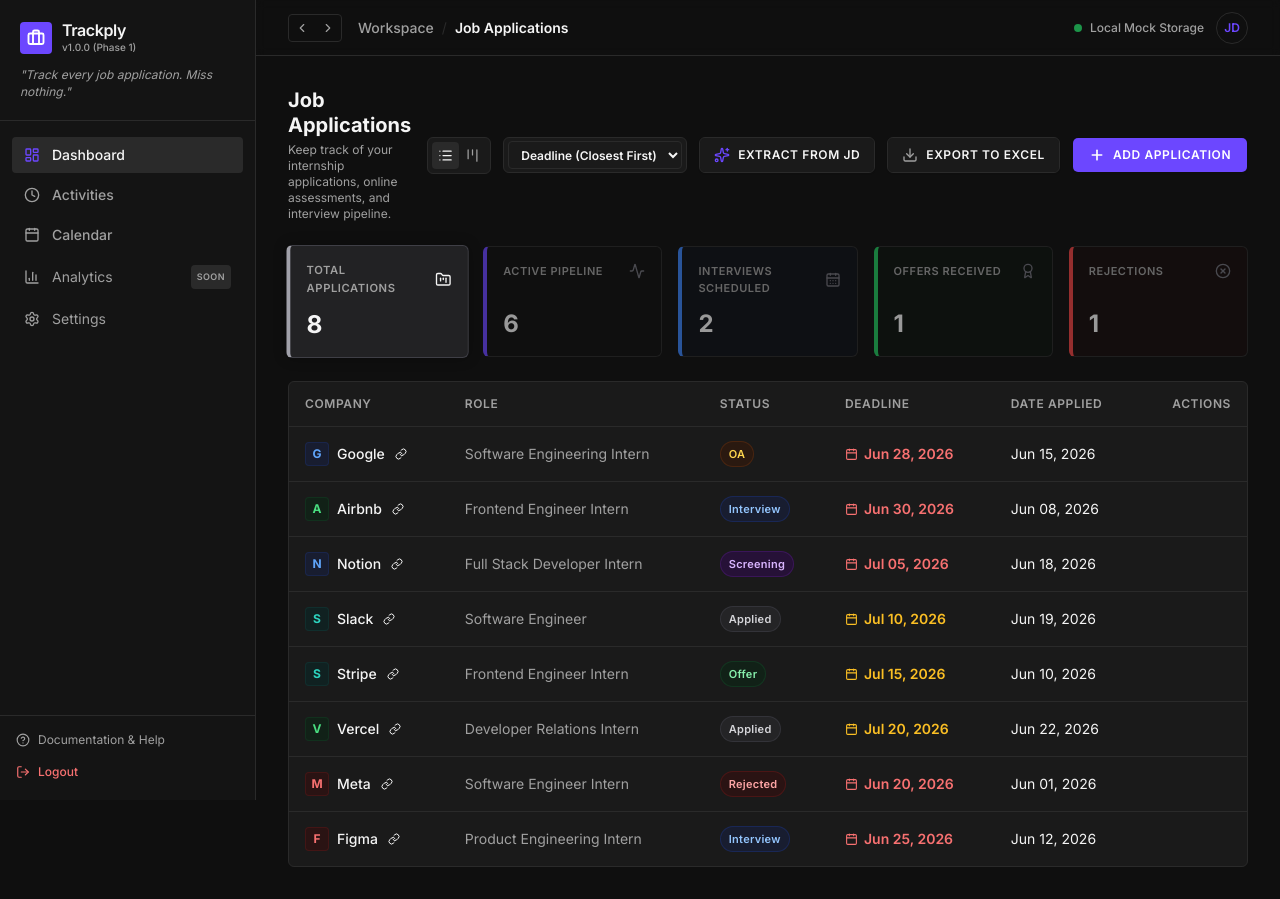
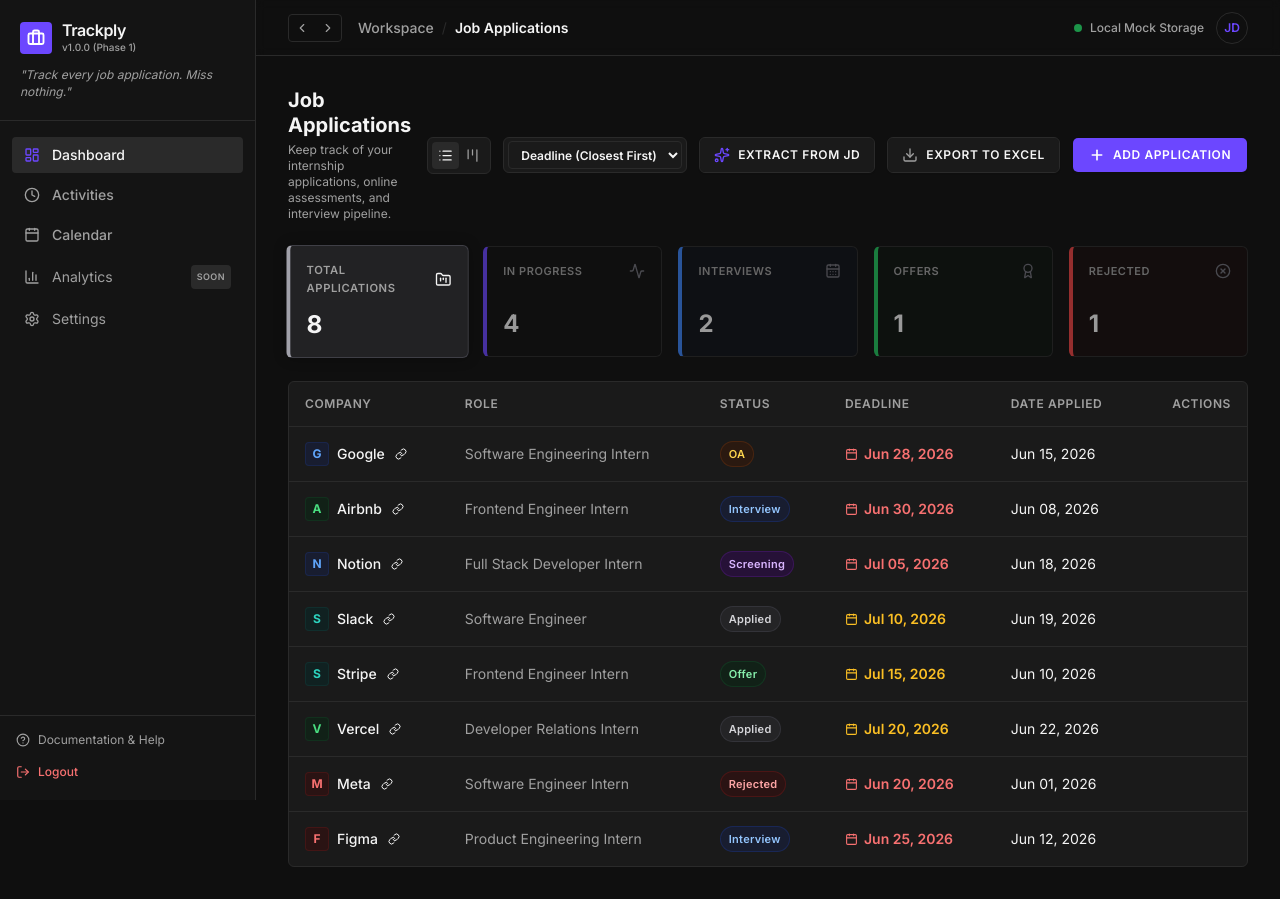
Before and after one commit to Kushagra-Mittal-07/Trackply_Interveiw_Tracker, a React (Vite) app: page /dashboard in a window 1280 px wide. Built offline with nearby package versions, Linux system fonts and the light colour scheme.

Commit message:
Update PipelineSummary counts, labels, and filter logic in App.jsx

```diff
--- a/src/App.jsx
+++ b/src/App.jsx
@@ -221,7 +221,7 @@
   const filteredApplications = applications.filter((app) => {
     if (selectedStatus === "All") return true;
     if (selectedStatus === "Active") {
-      return ["Applied", "Screening", "OA", "Interview"].includes(app.status);
+      return ["Applied", "Screening", "OA"].includes(app.status);
     }
     return app.status === selectedStatus;
   });
--- a/src/components/dashboard/PipelineSummary.jsx
+++ b/src/components/dashboard/PipelineSummary.jsx
@@ -17,9 +17,9 @@
   // 1. Total: count of all applications
   const totalCount = applications.length;
 
-  // 2. Active: count of applications in progress (Applied, Screening, OA, Interview)
+  // 2. Active: count of applications in progress (Applied, Screening, OA)
   const activeCount = applications.filter(
-    (app) => ["Applied", "Screening", "OA", "Interview"].includes(app.status)
+    (app) => ["Applied", "Screening", "OA"].includes(app.status)
   ).length;
 
   // 3. Interviews: count of applications currently at 'Interview' stage
@@ -49,7 +49,7 @@
     },
     {
       id: "Active",
-      label: "Active Pipeline",
+      label: "In Progress",
       count: activeCount,
       icon: Activity,
       colorClass: "text-primary bg-primary/5 border-l-primary",
@@ -57,7 +57,7 @@
     },
     {
       id: "Interview",
-      label: "Interviews Scheduled",
+      label: "Interviews",
       count: interviewCount,
       icon: CalendarDays,
       colorClass: "text-blue-400 bg-blue-950/15 border-l-blue-500",
@@ -65,7 +65,7 @@
     },
     {
       id: "Offer",
-      label: "Offers Received",
+      label: "Offers",
       count: offerCount,
       icon: Award,
       colorClass: "text-green-400 bg-green-950/15 border-l-green-500",
@@ -73,7 +73,7 @@
     },
     {
       id: "Rejected",
-      label: "Rejections",
+      label: "Rejected",
       count: rejectedCount,
       icon: XCircle,
       colorClass: "text-red-400 bg-red-950/15 border-l-red-500",
```
